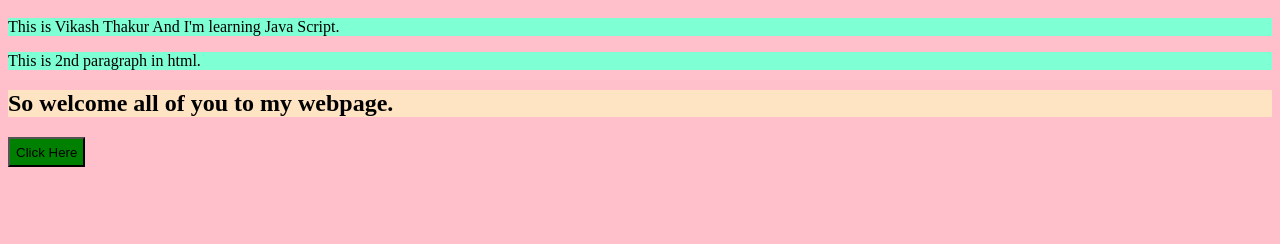
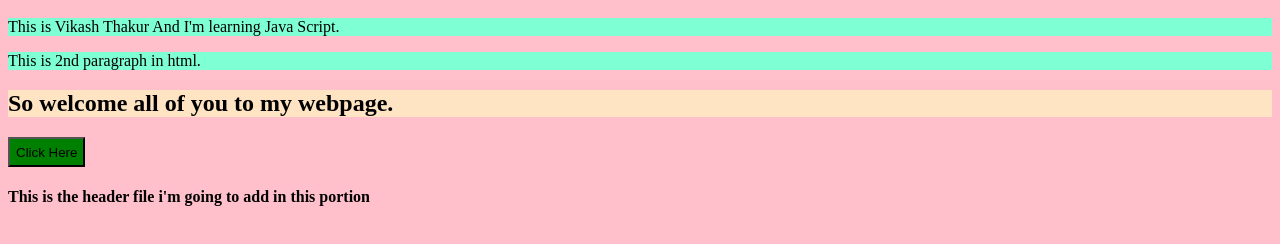
Before and after one commit to Vikash-thak12/Java-Script, a plain HTML site: page index.html in a window 1280 px wide. Shown: the part 162-406 px from the top of the page. Drawn offline with Linux system fonts and the light colour scheme.

Commit message:
add a new header file in the html page

```diff
--- a/index.html
+++ b/index.html
@@ -17,6 +17,7 @@
     <h2> So welcome all of you to my webpage.</h2>
     <button>Click Here</button>
 
+    <h4>This is the header file i'm going to add in this portion</h4>
 </body>
 
 <!-- <script src="1st_day.js"></> -->
```
